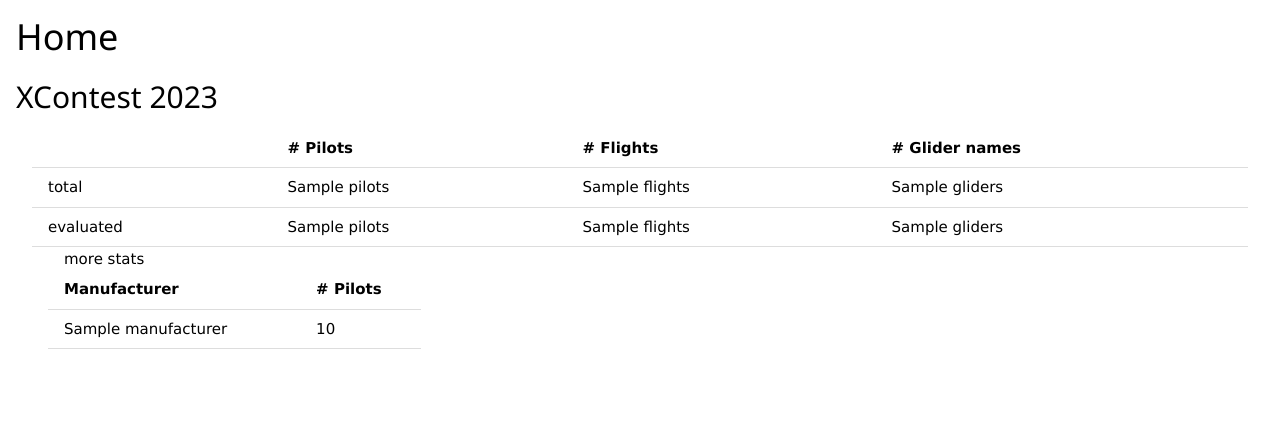
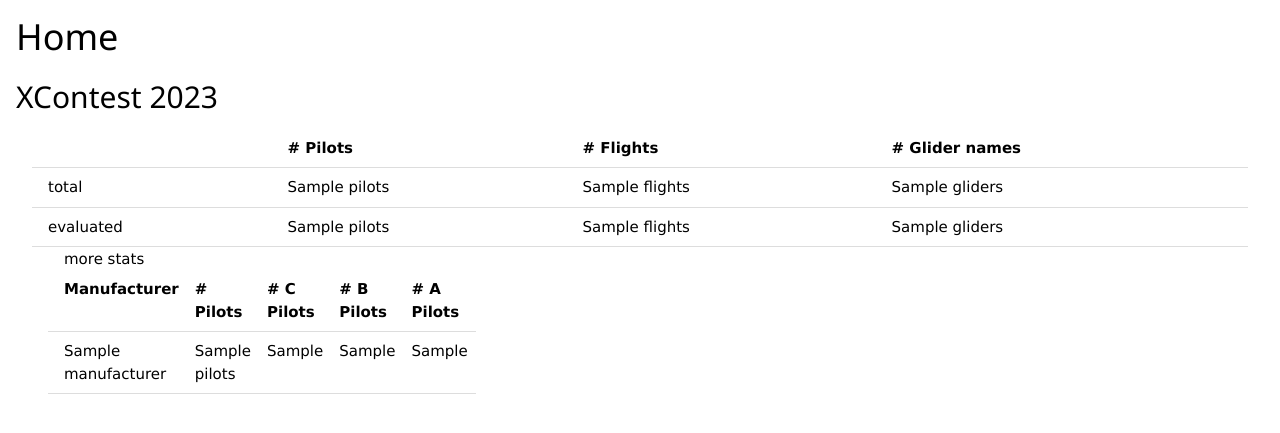
Before and after one commit to rappakos/paraglider-stats, a Python web app: template glider_stats_app/templates/index.html in a window 1280 px wide. Shown: the part 39-472 px from the top of the page. Run offline with Jinja, Linux system fonts and the light colour scheme; the template is opened without the code that fills it: most values are stand-ins (such as "Sample title", 1, 10 or a date in 2020).

Commit message:
glider stats - manufacturers by pilot

```diff
--- a/glider_stats_app/templates/index.html
+++ b/glider_stats_app/templates/index.html
@@ -34,11 +34,17 @@
         <tr>
             <th>Manufacturer</th>
             <th># Pilots</th>
+            <th># C Pilots</th>
+            <th># B Pilots</th>
+            <th># A Pilots</th>
         </tr>
         {% for entry in manufacturers %}
             <tr>
                 <td>{{ entry.manufacturer }}</td>
-                <td>{{ entry.sum }}</td>
+                <td>{{ entry.pilots }}</td>
+                <td>{{ entry.C }}</td>
+                <td>{{ entry.B }}</td>
+                <td>{{ entry.A }}</td>
             </tr>
         {% endfor %}
     {% endif %}
```
Also changed, not shown: glider_stats_app/db.py (+5 -3 lines).
